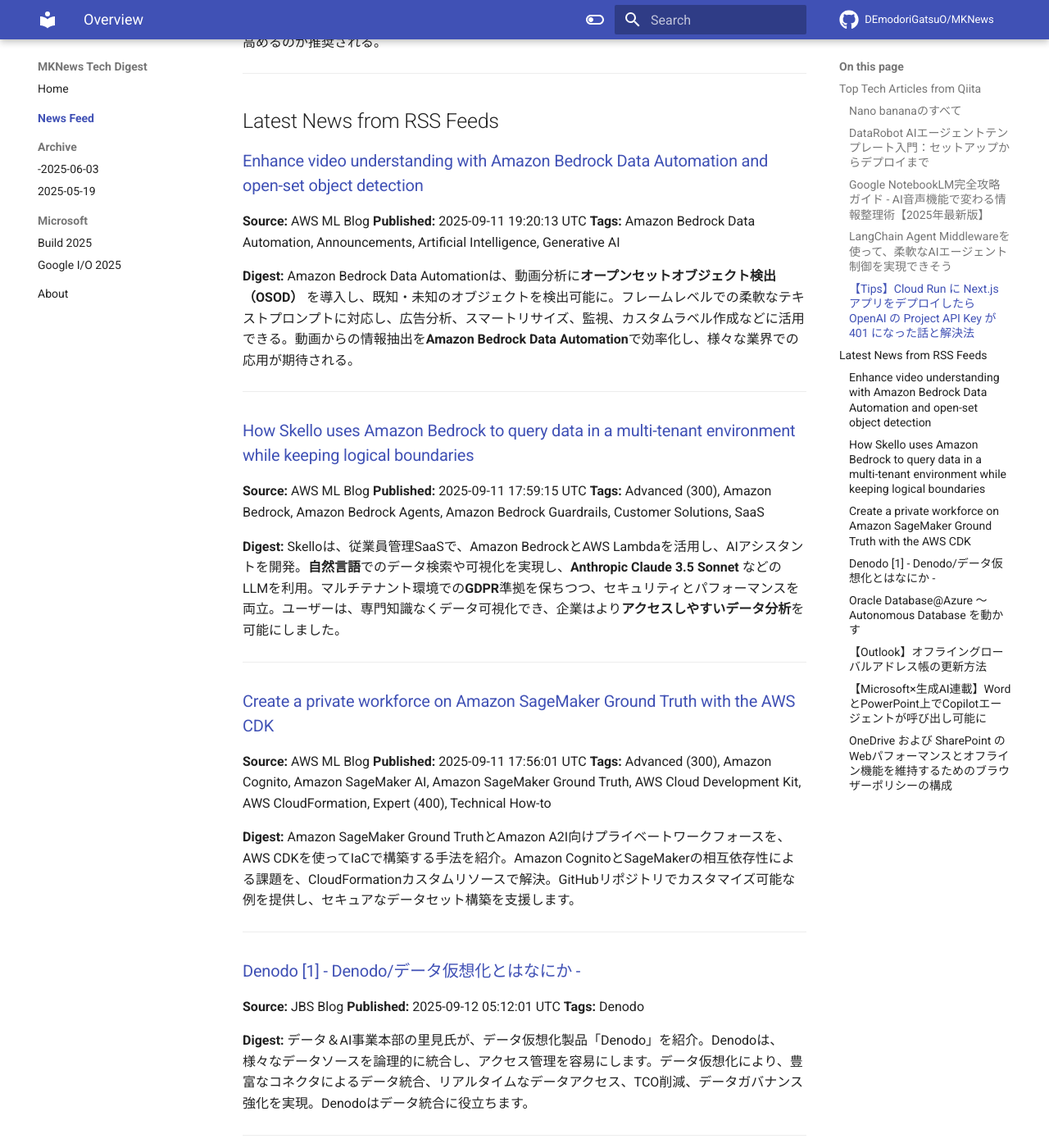
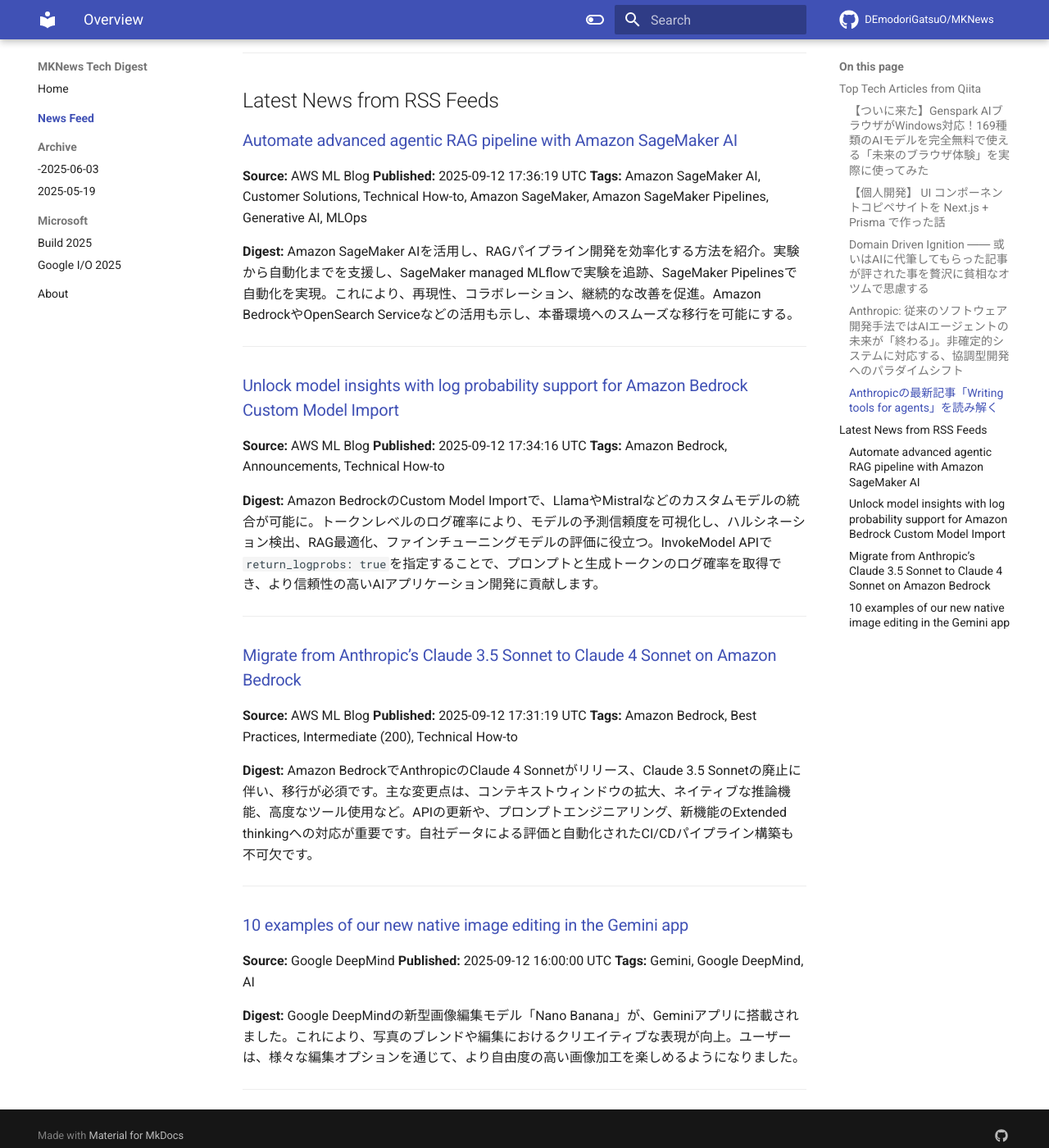
Before and after one commit to DEmodoriGatsuO/MKNews, an MkDocs documentation site: the page built from docs/news/index.md, in a window 1280 px wide and 1400 px high, scrolled down 1545 px. Shown: the whole window at 82% size. Built offline with MkDocs 1.6.1 and Material for MkDocs 9.7.7, drawn with Linux system fonts in a browser that asks for light colours; comment, search, counter and statistics services are not loaded; some of the changed text lies outside the part shown.

Commit message:
Automated AI Tech Digest - 2025-09-13

```diff
--- a/docs/news/index.md
+++ b/docs/news/index.md
@@ -1,138 +1,98 @@
-# AI Tech Trends Digest (2025-09-12)
+# AI Tech Trends Digest (2025-09-13)
 
 
 ## Top Tech Articles from Qiita
 
 
-### [Nano bananaのすべて](https://qiita.com/7mpy/items/ee70e3a2930a3bbf4532)
-**Published:** 2025-09-11 08:39:34 UTC
-**Likes:** 6
-**Tags:** AI, Gemini, 生成AI, ChatGPT, nanobanana
+### [【ついに来た】Genspark AIブラウザがWindows対応！169種類のAIモデルを完全無料で使える「未来のブラウザ体験」を実際に使ってみた](https://qiita.com/k_nabe/items/a775c152fe0ba05bafda)
+**Published:** 2025-09-13 01:44:34 UTC
+**Likes:** 1
+**Tags:** 業務自動化, プロンプトエンジニアリング, Claude, 実装事例
 
 **Digest:**
-「Awesome-Nano-Banana🍌-画像集」は、Nano-bananaが生成した画像をまとめたライブラリです。Googleの画像生成活用事例が豊富に掲載され、Twitter/Xや小紅書などのソーシャルメディアから収集。更新情報や作例としてイラストのフィギュア化、地図からの画像生成など、様々な活用例を紹介しています。Starでコレクション追加を推奨。
+Genspark AIブラウザがWindowsに対応し、世界初の169種類AIモデルをデバイス上で実行可能に。価格比較や動画要約を全自動、無料で提供。従来のブラウザとは一線を画し、プライバシー保護も万全。無料版でも十分な機能で、リサーチやショッピング、学習効率を劇的に向上させる革新的なブラウザ体験を提供。
 
 ---
 
-### [DataRobot AIエージェントテンプレート入門：セットアップからデプロイまで](https://qiita.com/DataRobot_PR/items/01db78cd83e741507452)
-**Published:** 2025-09-12 00:59:49 UTC
-**Likes:** 3
-**Tags:** DataRobot, LLM, AgentOps, AIエージェント, agenticai
+### [【個人開発】 UI コンポーネントコピペサイトを Next.js + Prisma で作った話](https://qiita.com/hekizi/items/355aecaec97698222069)
+**Published:** 2025-09-13 00:53:53 UTC
+**Likes:** 1
+**Tags:** React, 個人開発, Next.js, Claude, ClaudeCode
 
 **Digest:**
-DataRobotユーザー会2025で発表された「AIエージェントテンプレート」は、DataRobotプラットフォーム上でAIエージェント開発を支援します。GitHubリポジトリのチュートリアルで全体像を把握し、CrewAIなどのフレームワークや、Talk to my Docsのようなユースケース特化型テンプレートを利用できます。CLI、build、deployの3つの実行方法があり、デプロイ後の監視も可能です。
+バックエンド開発者が、**Claude Code**をきっかけにフロントエンド開発に挑戦し、**コピペ UI 部品館**というWebサービスを公開。2400以上の**UIコンポーネント**をHTML/CSS/JavaScriptで提供し、ワンクリックでコピペ可能。**Next.js**と**Prisma**で構築され、**Vercel**と**supabase**で運用。**Monaco Editor**でのリアルタイムプレビューも可能で、サイトの表示速度改善も図られています。
 
 ---
 
-### [Google NotebookLM完全攻略ガイド - AI音声機能で変わる情報整理術【2025年最新版】](https://qiita.com/k_nabe/items/cc28ec9eef8a9561df7b)
-**Published:** 2025-09-12 01:49:10 UTC
+### [Domain Driven Ignition  ―― 或いはAIに代筆してもらった記事が評された事を贅沢に貧相なオツムで思慮する](https://qiita.com/manzyun/items/c897a348ca13b07a65c8)
+**Published:** 2025-09-12 12:32:27 UTC
 **Likes:** 1
-**Tags:** API, 技術調査, 業務自動化, プロンプトエンジニアリング, Claude
+**Tags:** ポエム, 思考法, LLM
 
 **Digest:**
-2024年6月に日本でサービス開始したGoogle NotebookLMは、アップロードした資料のみを情報源とするAIツール。2025年4月にはAI音声機能、9月にはフラッシュカード機能が追加予定。会議議事録や競合分析など、様々な活用事例があり、情報信頼性が高い点が強み。無料版でも十分な機能があり、有料版はGoogle One AI Premiumに含まれる。
+ErgoDashでEmacsを使い、生成AI代筆記事に感銘を受けた筆者が、Qiita記事への考察を随筆。AIに論理式を指示する技術に感服し、自身のラフな思考との対比を語る。プロレスのヒール役を自認し、技術習得と実例の重要性を強調。筆者の考察は、makotosaekit氏の記事に対する評価と欲動に駆られた人力文章生成の試みでもある。
 
 ---
 
-### [LangChain Agent Middlewareを使って、柔軟なAIエージェント制御を実現できそう](https://qiita.com/eno49conan/items/287386bb1d2cba2bc5ce)
-**Published:** 2025-09-11 22:20:51 UTC
+### [Anthropic: 従来のソフトウェア開発手法ではAIエージェントの未来が「終わる」。非確定的システムに対応する、協調型開発へのパラダイムシフト](https://qiita.com/RepKuririn/items/0716d679538de000956b)
+**Published:** 2025-09-12 06:09:23 UTC
 **Likes:** 1
-**Tags:** Python, LangChain, Claude
+**Tags:** Anthropic, AIエージェント, ClaudeCode
 
 **Digest:**
-LangChainのblogで発表されたmiddlewareについて、概要を紹介。認証、ロギング、エラーハンドリングなどの用途に活用可能。3つのパターンでの構築方法が示され、会話の長さに応じてモデルを切り替えるカスタムmiddlewareも実装。しかし、現時点ではpre版であり、本番利用には注意が必要。今後のドキュメントやリポジトリの確認も必要。
+Anthropicの記事は、AIエージェント向けツールの開発方法を解説。**非確定的システム**への対応が重要で、**プロトタイプ構築**、**評価**、**分析**、**改善**の反復サイクルを提唱。**5つの原則**として、**適切なツール選択**、**名前空間整理**、**コンテキストの返却**、**トークン効率化**、**プロンプトエンジニアリング**を提示。AIエージェントと協調した進化が未来を拓くと結論づけています。
 
 ---
 
-### [【Tips】Cloud Run に Next.js アプリをデプロイしたら OpenAI の Project API Key が 401 になった話と解決法](https://qiita.com/popapipapapi/items/ab03a5dd51b186588f0d)
-**Published:** 2025-09-12 05:29:27 UTC
+### [Anthropicの最新記事「Writing tools for agents」を読み解く](https://qiita.com/Dinn/items/16602b78f1edfda5820e)
+**Published:** 2025-09-13 05:45:34 UTC
 **Likes:** 0
-**Tags:** API, OpenAI, Next.js, GoogleCloud, CloudRun
+**Tags:** AI, LLM, Claude, AIエージェント, ClaudeCode
 
 **Digest:**
-Next.jsアプリをCloud Runにデプロイ後、OpenAI API呼び出しが401エラーに。原因は、Cloud Runのビルド時と実行時の環境変数設定のずれ。解決策は、`--set-build-env-vars`と`--set-env-vars`でAPIキーを両方に設定すること。APIキーはSecret Managerに格納し、安全性を高めるのが推奨される。
+AnthropicがAIエージェント向けツール設計に関する技術記事を公開。ツール設計は「新しい種類のソフトウェア」であり、性能を左右する。記事では、統合型ツール、柔軟な出力形式、意味のあるエラーメッセージの3原則を提示。評価駆動開発やClaude Codeの活用も示唆。トークン効率、ネームスペースの活用も推奨され、開発の新しいパラダイムを提示しています。
 
 ---
 
 ## Latest News from RSS Feeds
 
 
-### [Enhance video understanding with Amazon Bedrock Data Automation and open-set object detection](https://aws.amazon.com/blogs/machine-learning/enhance-video-understanding-with-amazon-bedrock-data-automation-and-open-set-object-detection/)
+### [Automate advanced agentic RAG pipeline with Amazon SageMaker AI](https://aws.amazon.com/blogs/machine-learning/automate-advanced-agentic-rag-pipeline-with-amazon-sagemaker-ai/)
 **Source:** AWS ML Blog
-**Published:** 2025-09-11 19:20:13 UTC
-**Tags:** Amazon Bedrock Data Automation, Announcements, Artificial Intelligence, Generative AI
+**Published:** 2025-09-12 17:36:19 UTC
+**Tags:** Amazon SageMaker AI, Customer Solutions, Technical How-to, Amazon SageMaker, Amazon SageMaker Pipelines, Generative AI, MLOps
 
 **Digest:**
-Amazon Bedrock Data Automationは、動画分析に**オープンセットオブジェクト検出（OSOD）** を導入し、既知・未知のオブジェクトを検出可能に。フレームレベルでの柔軟なテキストプロンプトに対応し、広告分析、スマートリサイズ、監視、カスタムラベル作成などに活用できる。動画からの情報抽出を**Amazon Bedrock Data Automation**で効率化し、様々な業界での応用が期待される。
+Amazon SageMaker AIを活用し、RAGパイプライン開発を効率化する方法を紹介。実験から自動化までを支援し、SageMaker managed MLflowで実験を追跡、SageMaker Pipelinesで自動化を実現。これにより、再現性、コラボレーション、継続的な改善を促進。Amazon BedrockやOpenSearch Serviceなどの活用も示し、本番環境へのスムーズな移行を可能にする。
 
 ---
 
-### [How Skello uses Amazon Bedrock to query data in a multi-tenant environment while keeping logical boundaries](https://aws.amazon.com/blogs/machine-learning/how-skello-uses-amazon-bedrock-to-query-data-in-a-multi-tenant-environment-while-keeping-logical-boundaries/)
+### [Unlock model insights with log probability support for Amazon Bedrock Custom Model Import](https://aws.amazon.com/blogs/machine-learning/unlock-model-insights-with-log-probability-support-for-amazon-bedrock-custom-model-import/)
 **Source:** AWS ML Blog
-**Published:** 2025-09-11 17:59:15 UTC
-**Tags:** Advanced (300), Amazon Bedrock, Amazon Bedrock Agents, Amazon Bedrock Guardrails, Customer Solutions, SaaS
+**Published:** 2025-09-12 17:34:16 UTC
+**Tags:** Amazon Bedrock, Announcements, Technical How-to
 
 **Digest:**
-Skelloは、従業員管理SaaSで、Amazon BedrockとAWS Lambdaを活用し、AIアシスタントを開発。**自然言語**でのデータ検索や可視化を実現し、**Anthropic Claude 3.5 Sonnet** などのLLMを利用。マルチテナント環境での**GDPR**準拠を保ちつつ、セキュリティとパフォーマンスを両立。ユーザーは、専門知識なくデータ可視化でき、企業はより**アクセスしやすいデータ分析**を可能にしました。
+Amazon BedrockのCustom Model Importで、LlamaやMistralなどのカスタムモデルの統合が可能に。トークンレベルのログ確率により、モデルの予測信頼度を可視化し、ハルシネーション検出、RAG最適化、ファインチューニングモデルの評価に役立つ。InvokeModel APIで`return_logprobs: true`を指定することで、プロンプトと生成トークンのログ確率を取得でき、より信頼性の高いAIアプリケーション開発に貢献します。
 
 ---
 
-### [Create a private workforce on Amazon SageMaker Ground Truth with the AWS CDK](https://aws.amazon.com/blogs/machine-learning/create-a-private-workforce-on-amazon-sagemaker-ground-truth-with-the-aws-cdk/)
+### [Migrate from Anthropic’s Claude 3.5 Sonnet to Claude 4 Sonnet on Amazon Bedrock](https://aws.amazon.com/blogs/machine-learning/migrate-from-anthropics-claude-3-5-sonnet-to-claude-4-sonnet-on-amazon-bedrock/)
 **Source:** AWS ML Blog
-**Published:** 2025-09-11 17:56:01 UTC
-**Tags:** Advanced (300), Amazon Cognito, Amazon SageMaker AI, Amazon SageMaker Ground Truth, AWS Cloud Development Kit, AWS CloudFormation, Expert (400), Technical How-to
+**Published:** 2025-09-12 17:31:19 UTC
+**Tags:** Amazon Bedrock, Best Practices, Intermediate (200), Technical How-to
 
 **Digest:**
-Amazon SageMaker Ground TruthとAmazon A2I向けプライベートワークフォースを、AWS CDKを使ってIaCで構築する手法を紹介。Amazon CognitoとSageMakerの相互依存性による課題を、CloudFormationカスタムリソースで解決。GitHubリポジトリでカスタマイズ可能な例を提供し、セキュアなデータセット構築を支援します。
+Amazon BedrockでAnthropicのClaude 4 Sonnetがリリース、Claude 3.5 Sonnetの廃止に伴い、移行が必須です。主な変更点は、コンテキストウィンドウの拡大、ネイティブな推論機能、高度なツール使用など。APIの更新や、プロンプトエンジニアリング、新機能のExtended thinkingへの対応が重要です。自社データによる評価と自動化されたCI/CDパイプライン構築も不可欠です。
 
 ---
 
-### [Denodo [1] - Denodo/データ仮想化とはなにか -](https://blog.jbs.co.jp/entry/2025/09/12/141201)
-**Source:** JBS Blog
-**Published:** 2025-09-12 05:12:01 UTC
-**Tags:** Denodo
+### [10 examples of our new native image editing in the Gemini app](https://blog.google/products/gemini/gemini-nano-banana-examples/)
+**Source:** Google DeepMind
+**Published:** 2025-09-12 16:00:00 UTC
+**Tags:** Gemini, Google DeepMind, AI
 
 **Digest:**
-データ＆AI事業本部の里見氏が、データ仮想化製品「Denodo」を紹介。Denodoは、様々なデータソースを論理的に統合し、アクセス管理を容易にします。データ仮想化により、豊富なコネクタによるデータ統合、リアルタイムなデータアクセス、TCO削減、データガバナンス強化を実現。Denodoはデータ統合に役立ちます。
+Google DeepMindの新型画像編集モデル「Nano Banana」が、Geminiアプリに搭載されました。これにより、写真のブレンドや編集におけるクリエイティブな表現が向上。ユーザーは、様々な編集オプションを通じて、より自由度の高い画像加工を楽しめるようになりました。
 
 ---
-
-### [Oracle Database@Azure ～ Autonomous Database を動かす](https://blog.jbs.co.jp/entry/2025/09/12/125026)
-**Source:** JBS Blog
-**Published:** 2025-09-12 03:50:26 UTC
-**Tags:** Oracle Cloud Infrastructure, Oracle Database, Oracle
-
-**Digest:**
-前回デプロイしたOracle Database@AzureのAutonomous Database(ADB) db201の利用方法を紹介。Azure PortalでADBの削除やクローン、ディザスタリカバリ、バックアップ、監視が可能。さらに、起動/停止、アクセス、表領域作成、ユーザー作成、テーブル作成といったDB操作の手順も解説します。
-
----
-
-### [【Outlook】オフライングローバルアドレス帳の更新方法](https://blog.jbs.co.jp/entry/2025/09/12/101837)
-**Source:** JBS Blog
-**Published:** 2025-09-12 01:18:37 UTC
-**Tags:** Outlook, Exchange Online, Exchange
-
-**Digest:**
-Outlookのオフラインアドレス帳（OAB）は、Exchange Online/Serverのユーザー情報をローカルPCにキャッシュしますが、情報反映に遅延が生じることも。直近追加のユーザー検索や、部署・メールアドレス変更が反映されない場合、管理者とエンドユーザー双方の手順でOABを手動更新できます。更新されない場合の対処法も解説。
-
----
-
-### [【Microsoft×生成AI連載】WordとPowerPoint上でCopilotエージェントが呼び出し可能に](https://blog.jbs.co.jp/entry/2025/09/12/085527)
-**Source:** JBS Blog
-**Published:** 2025-09-11 23:55:27 UTC
-**Tags:** Copilot, Microsoft Copilot, Microsoft 365 Copilot, 生成AI, Microsoft×生成AI連載
-
-**Digest:**
-Microsoft 365 CopilotがWordとPowerPointで正式に利用開始！文章作成や資料作成をAIエージェントが支援し、作業効率を格段に向上させます。導入方法、メリット、注意点も解説。Copilotを活用して、よりスマートな働き方を実現しましょう。
-
----
-
-### [OneDrive および SharePoint のWebパフォーマンスとオフライン機能を維持するためのブラウザーポリシーの構成](https://shanqiai.lekumo.biz/sharepoint_technical_note/2025/09/onedrive-sharep-457f.html)
-**Source:** SharePoint Technical Notes
-**Published:** 2025-09-11 08:12:00 UTC
-**Tags:** Microsoft 365 - SharePoint, Microsoft Lists, OneDrive / OneDrive for Business
-
-**Digest:**
-Chromium 141に関する情報です。Google ChromeとMicrosoft Edgeの最新版に対応し、WebGL 2.0やオフスクリーンレンダリングAPIの強化など、グラフィック性能が向上しました。また、WebAssemblyの最適化も行われ、Webアプリケーションのパフォーマンス改善が期待されています。
-
----
```
